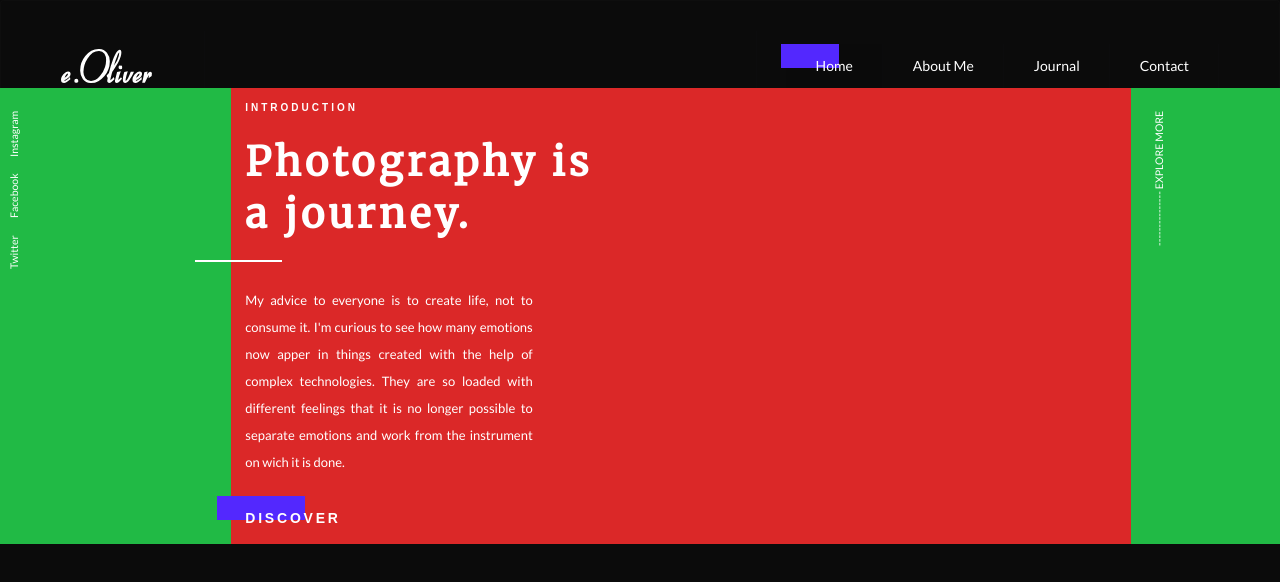
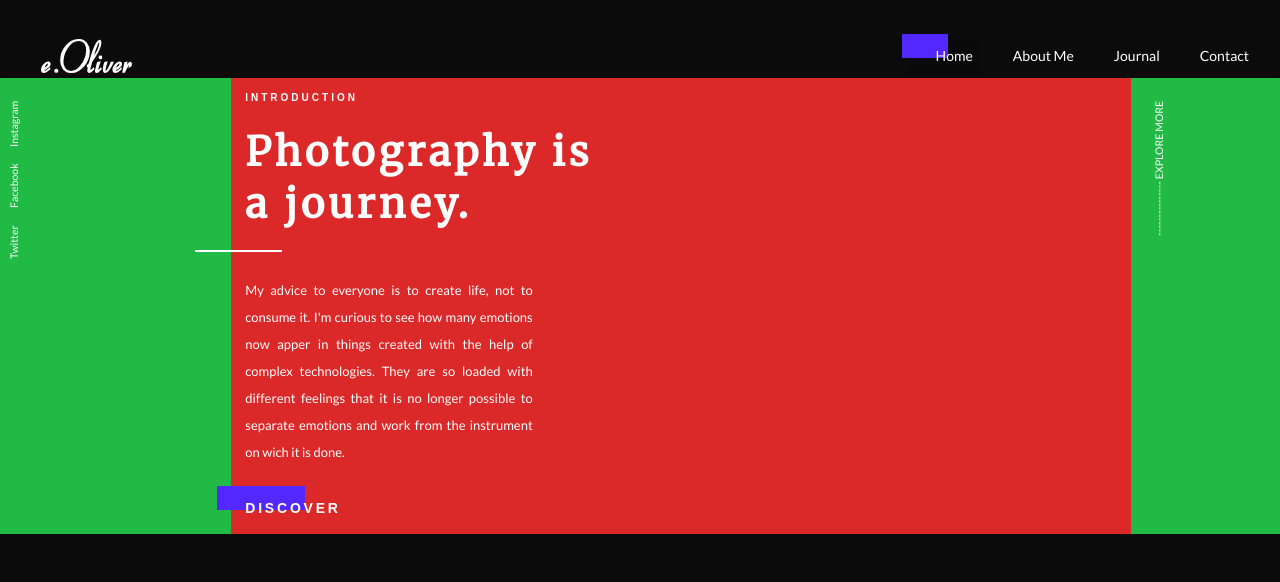
Before and after one commit to dalejodc/frontend-test, an Angular app: page / in a window 1280 px wide. Shown: the top 582 px of the page. Built offline with nearby package versions, Linux system fonts and the light colour scheme.

Commit message:
Main navbar styles

```diff
--- a/src/app/components/navbar/navbar.component.css
+++ b/src/app/components/navbar/navbar.component.css
@@ -3,11 +3,11 @@
 **********************************************/
 
 .ui.menu{
-    padding: 30px 30px 0px 30px;
+    padding: 20px 10px 0px 10px;
 }
 
 .ui.menu .item {
-    padding-right: 30px;
+    padding-right: 10px;
     padding-left: 30px;
 }
 
```
